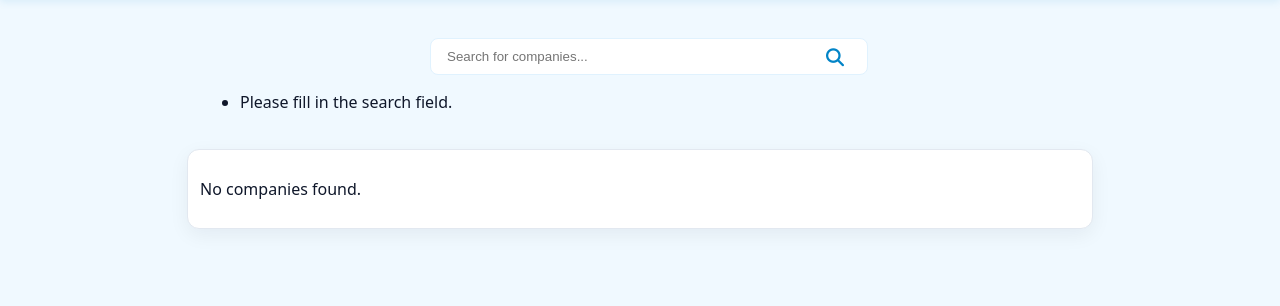
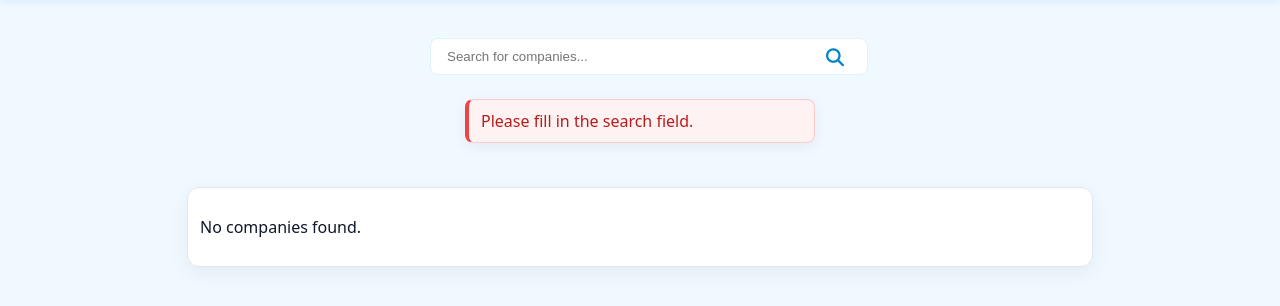
Before and after one commit to filipemedeiross/company_shareholder_based_clustering, a Django app: page /search/ in a window 1280 px wide. Shown: the part 90-396 px from the top of the page. Run offline with Django 4.2, Linux system fonts and the light colour scheme.

Commit message:
Improving the alert style

```diff
--- a/companies/static/companies/css/style.css
+++ b/companies/static/companies/css/style.css
@@ -126,6 +126,29 @@ body {
     background: var(--color-primary-50);
 }
 
+/* Alerts */
+
+.alert {
+    width: 350px;
+    max-width: 90vw;
+    box-sizing: border-box;
+    margin: 24px auto;
+    padding: 10px 12px;
+    border-radius: 8px;
+    border: 1px solid var(--color-border);
+    background: #fff;
+    display: flex;
+    gap: 10px;
+    align-items: center;
+    box-shadow: 0 4px 14px rgba(15,23,42,0.06);
+}
+.alert-error {
+    border-color: #fecaca;
+    background  : #fef2f2;
+    color        : #b91c1c;
+    border-left : 4px solid #ef4444;
+}
+
 /* Company list */
 
 #company-list {
--- a/companies/templates/companies/partials/form.html
+++ b/companies/templates/companies/partials/form.html
@@ -16,11 +16,9 @@
 
     {% if errors %}
         <div class="alert alert-error" role="alert">
-            <ul>
-                {% for message in errors %}
-                    <li>{{ message }}</li>
-                {% endfor %}
-            </ul>
+            {% for message in errors %}
+                {{ message }}
+            {% endfor %}
         </div>
     {% endif %}
 
```
